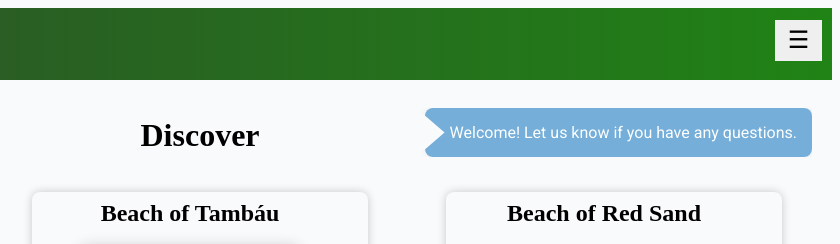
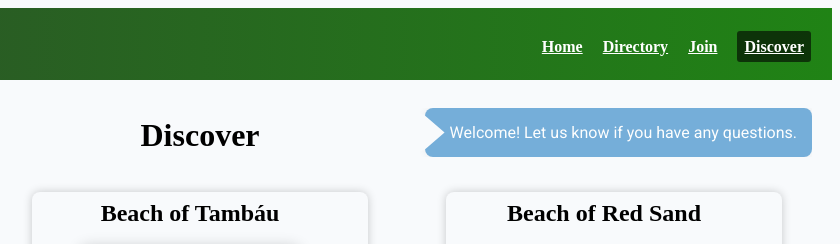
Before and after one commit to El-DoctorDot/wdd231, a plain HTML site: page chamber/discover.html in a window 1280 px wide. Shown: the top 244 px of the page, 440-1280 px from the left. Drawn offline with Linux system fonts and the light colour scheme.

Commit message:
erro fixed

```diff
--- a/chamber/discover.html
+++ b/chamber/discover.html
@@ -18,7 +18,7 @@
     <link rel="preconnect" href="https://fonts.gstatic.com" crossorigin>
     <link href="https://fonts.googleapis.com/css2?family=Roboto:ital@0;1&display=swap" rel="stylesheet">
 
-    <script src="scripts/discover.js" defer></script>
+    <script type="module" src="scripts/discover.js" defer></script>
     <script src="scripts/lastvisit.js" defer></script>
     <script src="scripts/navigation.js" defer></script>
     <script src="scripts/getdates.js" defer></script>
@@ -32,7 +32,7 @@
 <body>
     <header class="top-header">
         <div class="logo-container">
-            <img src="images/logo.svg" alt="website logo" class="logo">
+            <img src="images/logo.svg" alt="website logo" loading="lazy"  class="logo">
             <span class="website-name">João Pessoa Chamber of Commerce</span>
         </div>
 
--- a/chamber/scripts/discover.js
+++ b/chamber/scripts/discover.js
@@ -21,6 +21,7 @@ function displayMembers(discoverArray) {
         const img = document.createElement("img");
         img.src = location.photos;
         img.alt = location.name;
+        img.loading = "lazy";
         figure.appendChild(img);
 
         const address = document.createElement("address");
--- a/chamber/styles/discover-large.css
+++ b/chamber/styles/discover-large.css
@@ -69,4 +69,20 @@
     opacity: 1;
 }
 
+nav.navigation {
+    display: flex;
+  }
+
+  nav.navigation ul {
+    display: flex;
+    flex-direction: row;
+    gap: 20px;
+    list-style: none;
+    margin: 0;
+    padding: 0;
+  }
+  #menu {
+        display: none;
+    }
+
 }
--- a/chamber/styles/discover-medium.css
+++ b/chamber/styles/discover-medium.css
@@ -69,4 +69,20 @@
     opacity: 1;
 }
 
+nav.navigation {
+    display: flex;
+  }
+
+  nav.navigation ul {
+    display: flex;
+    flex-direction: row;
+    gap: 20px;
+    list-style: none;
+    margin: 0;
+    padding: 0;
+  }
+  #menu {
+        display: none;
+    }
+
 }
```
